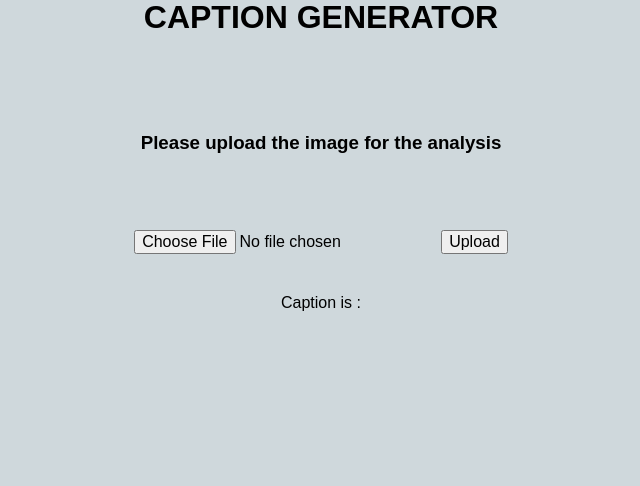
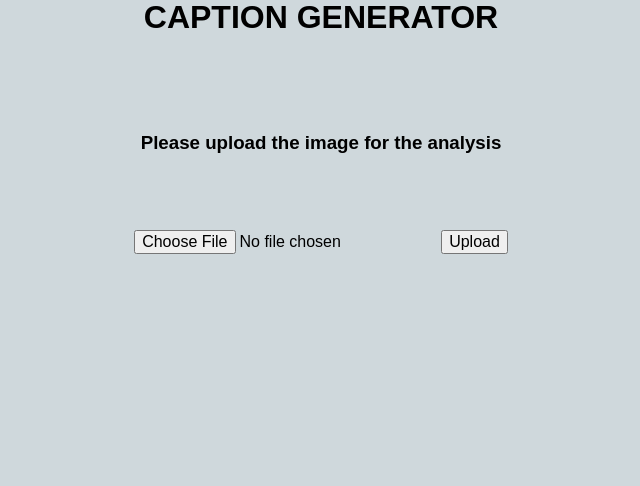
Before and after one commit to vijaykumarrpai/Caption-Generator, a Flask app: page / in a window 1280 px wide. Shown: the part 22-508 px from the top of the page, without its empty margins (319-959 px from the left). Run offline with Flask 2, Linux system fonts and the light colour scheme; parts of the project's set-up code (start-up, migrations or seed data) failed here and were passed over; some libraries are stand-ins or nearby versions.

```diff
--- a/templates/index.html
+++ b/templates/index.html
@@ -25,7 +25,7 @@
 		</table>
 		<br>
 		<br>
-		<label>Caption is : </label>
+		<!-- <label>Caption is : </label> -->
 		<p id="display"></p>
 
 		<!-- <script type="text/javascript">
```
Also changed, not shown: 1 other file.
